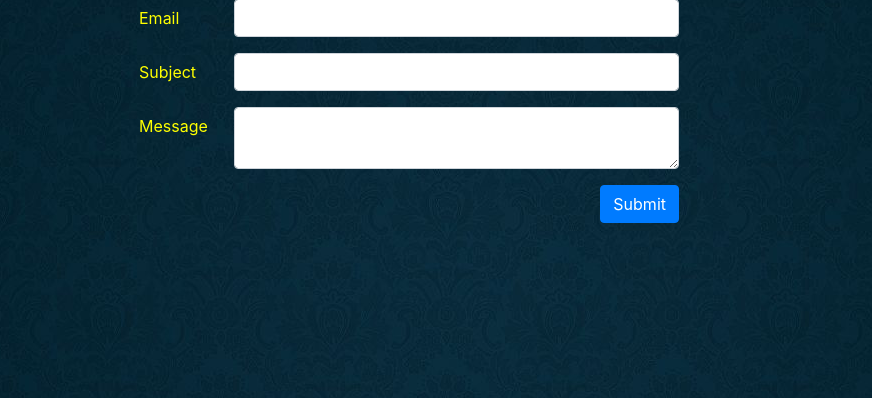
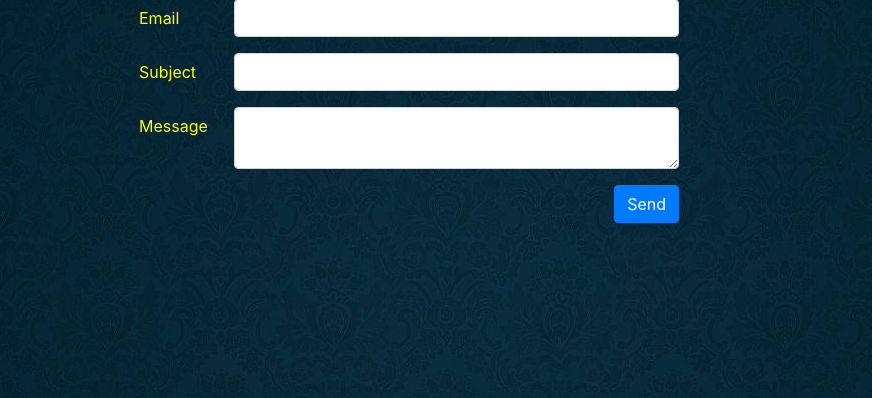
Before and after one commit to i-avm/Project-Boatify, a Django app: page /contact in a window 1280 px wide. Shown: the part 137-535 px from the top of the page, without its empty margins (231-1103 px from the left). Run offline with Django 3.2, Linux system fonts and the light colour scheme; some libraries are stand-ins or nearby versions.

Commit message:
aslam commit

```diff
--- a/BoatifyProject/BoatifyApp/templates/BoatifyApp/contact.html
+++ b/BoatifyProject/BoatifyApp/templates/BoatifyApp/contact.html
@@ -25,7 +25,7 @@
                         </div>
                     </div>
                     <div class="pull-right">
-                        <button type="submit" class="btn btn-primary float-right">Submit</button>
+                        <button type="submit" class="btn btn-primary float-right">Send</button>
                     </div>
 
                 </form>
--- a/BoatifyProject/BoatifyApp/urls.py
+++ b/BoatifyProject/BoatifyApp/urls.py
@@ -4,7 +4,7 @@ from . import views
 urlpatterns = [
     path('', views.welcome , name='welcome'),
     path('homepage', views.homepage, name='homepage'),
-    path('login', views.login, name='login'),
+    path('login/', views.login, name='login'),
     path('logout', views.logout, name='logout'),
     path('registerpage', views.registerpage, name='registerpage'),
     path('contact', views.contact, name='contact'),
```
Also changed, not shown: BoatifyProject/db.sqlite3.
